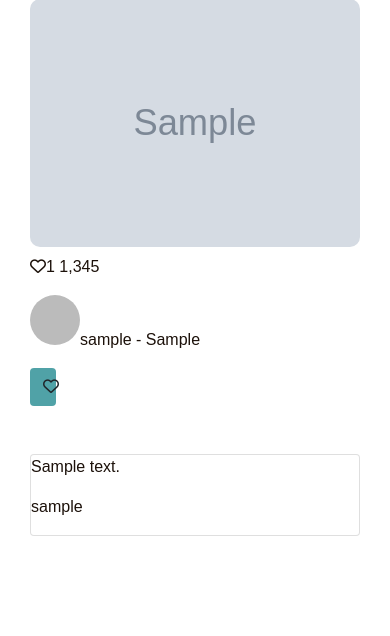
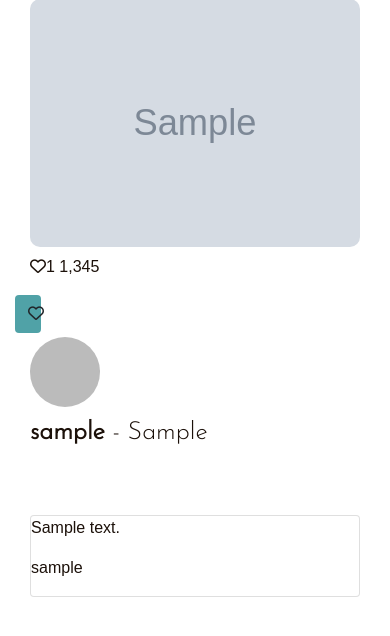
Before and after one commit to treguv/project-2, a Node project: template views/single-post.handlebars in a window 390 px wide. Shown: the part 139-775 px from the top of the page. Run offline with Node 20 templates, Linux system fonts and the light colour scheme; the template is opened without the code that fills it: most values are stand-ins (such as "Sample title", 1, 10 or a date in 2020); grey boxes marked "Sample" are stand-in pictures; some libraries are stand-ins or nearby versions.

```diff
--- a/public/stylesheets/image-upload.css
+++ b/public/stylesheets/image-upload.css
@@ -45,6 +45,7 @@ body {
   min-height: 100vh;
 }
 
+
 .image {
   max-width: 100%;
 }
@@ -58,6 +59,31 @@ body {
   padding: 68px 100px;
   background-color: #fff;
 }
+
+/* single-post image view */
+.card-img-top {
+  border-radius: 10px;
+}
+
+.btn-like {
+  max-width: 5%;
+  max-height: 10%;
+  background-color: var(--cadet-blue);
+}
+
+.post-user {
+  font-family: 'Josefin Sans';
+  font-size: 25px;
+}
+
+.dot-single-post {
+  height: 70px;
+  width: 70px;
+  background-color: #bbb;
+  border-radius: 50%;
+  display: inline-block;
+}
+
 @media (max-width: 991px) {
   .caption-section-wrapper {
     padding-left: 50px;
@@ -191,17 +217,3 @@ body {
 #tag {
   margin-right: 20px;
 }
-
-
-/* single-post image view */
-
-
-.card-img-top {
-  border-radius: 10px;
-}
-
-.btn-like {
-  max-width: 5%;
-  max-height: 10%;
-  background-color: var(--cadet-blue);
-}
--- a/views/single-post.handlebars
+++ b/views/single-post.handlebars
@@ -8,18 +8,21 @@
                 <div class="mt-3 drop-shadow col-lg-8" id="post-image-card">
                     <img id="post-image" src="{{post.image_url}}" class="card-img-top">
                     <!-- shows amount of post likes -->
-                    <p class = "mt-2"><i class="far fa-heart"></i>{{post.like_count}} 1,345</p>
+                    <p class="mt-2"><i class="far fa-heart"></i>{{post.like_count}} 1,345</p>
                 </div>
+                <div>
+                    <!-- ability to like post -->
+                    <button type="button" class="btn btn-like" id="like-btn"><i class="far fa-heart"></i></button>
+                </div>
+
 
                 <!-- post caption -->
                 <div class="mt-1 drop-shadow col-lg-6">
-                     <p class=""><a class="col-lg-1 dot" href="https://github.com/"></a>{{post.user.username}} - {{post.post_caption}}</p>
+                    <a class="dot-single-post" href="https://github.com/"></a>
+                    <p class="post-user"><strong>{{post.user.username}}</strong> - {{post.post_caption}}</p>
                 </div>
 
-                <!-- ability to like post -->
-                <div class="col-12">
-                    <button type="button" class="btn btn-like" id="like-btn"><i class="far fa-heart"></i></button>
-                </div>
+
 
                 {{!-- Comment stuff --}}
                 <div class="col-lg-4 col-sm-12">
@@ -41,11 +44,15 @@
                     </div>
                     {{#if loggedIn}}
                     <div class="col-lg-2">
-                    <button id="post-comment" type="button" class="my-3 mx-0  px-5 py-4 btn btn-light ">Post</button>
+                        <button id="post-comment" type="button"
+                            class="my-3 mx-0  px-5 py-4 btn btn-light ">Post</button>
                         <!-- post comment button -->
                         {{!-- adding like button --}}
                     </div>
                     {{/if}}
+                </div>
+            </div>
+        </div>
     </div>
 </main>
 {{!-- Cloudinary upload widget --}}
```
Lines whose indentation alone changed are shown as unchanged.
